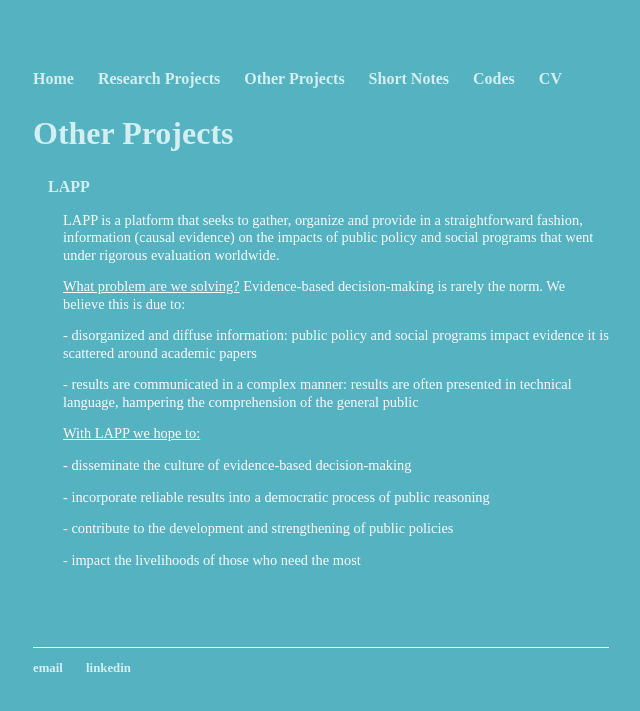
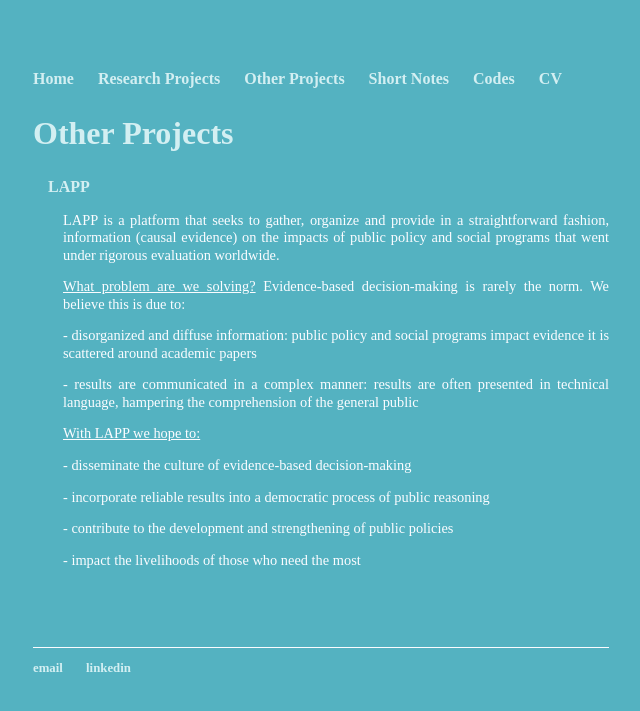
Before and after one commit to michelszklo/michelszklo.github.io, a Jekyll site: the page built from o_projects.html, in a window 1280 px wide. Shown: the top 711 px of the page, without its empty margins (319-959 px from the left). Built offline with Jekyll 4.4.1, drawn with Linux system fonts in a browser that asks for light colours.

Commit message:
justify text

```diff
--- a/o_projects.html
+++ b/o_projects.html
@@ -5,15 +5,15 @@ title: Michel Szklo's Projects
 <div class="blurb">
 	<h2>Other Projects</h2>
 	<h3 style="padding-left: 15px;"><a href="http://lapp.org.br">LAPP</a></h3>
-	<p style="padding-left: 30px;">LAPP is a platform that seeks to gather, organize and provide in a straightforward fashion, information (causal evidence) on the impacts of public policy and social programs that went under rigorous evaluation worldwide. </p>
-  <p style="padding-left: 30px;"><span style="text-decoration: underline;">What problem are we solving?</span> Evidence-based decision-making is rarely the norm. We believe this is due to:</p>
-  <p style="padding-left: 30px;">- disorganized and diffuse information: public policy and social programs impact evidence it is scattered around academic papers</p>
-  <p style="padding-left: 30px;">- results are communicated in a complex manner: results are often presented in technical language, hampering the comprehension of the general public</p>
-  <p style="padding-left: 30px;"><span style="text-decoration: underline;">With LAPP we hope to:</span></p>
-  <p style="padding-left: 30px;">- disseminate the culture of evidence-based decision-making</p>
-  <p style="padding-left: 30px;">- incorporate reliable results into a democratic process of public reasoning</p>
-  <p style="padding-left: 30px;">- contribute to the development and strengthening of public policies</p>
-  <p style="padding-left: 30px;">- impact the livelihoods of those who need the most</p>
+	<p style="padding-left: 30px; text-align: justify;">LAPP is a platform that seeks to gather, organize and provide in a straightforward fashion, information (causal evidence) on the impacts of public policy and social programs that went under rigorous evaluation worldwide. </p>
+  <p style="padding-left: 30px; text-align: justify;"><span style="text-decoration: underline;">What problem are we solving?</span> Evidence-based decision-making is rarely the norm. We believe this is due to:</p>
+  <p style="padding-left: 30px; text-align: justify;">- disorganized and diffuse information: public policy and social programs impact evidence it is scattered around academic papers</p>
+  <p style="padding-left: 30px; text-align: justify;">- results are communicated in a complex manner: results are often presented in technical language, hampering the comprehension of the general public</p>
+  <p style="padding-left: 30px; text-align: justify;"><span style="text-decoration: underline;">With LAPP we hope to:</span></p>
+  <p style="padding-left: 30px; text-align: justify;">- disseminate the culture of evidence-based decision-making</p>
+  <p style="padding-left: 30px; text-align: justify;">- incorporate reliable results into a democratic process of public reasoning</p>
+  <p style="padding-left: 30px; text-align: justify;">- contribute to the development and strengthening of public policies</p>
+  <p style="padding-left: 30px; text-align: justify;">- impact the livelihoods of those who need the most</p>
   <p>&nbsp;</p>
 	<p>&nbsp;</p>
 </div><!-- /.blurb -->
```
